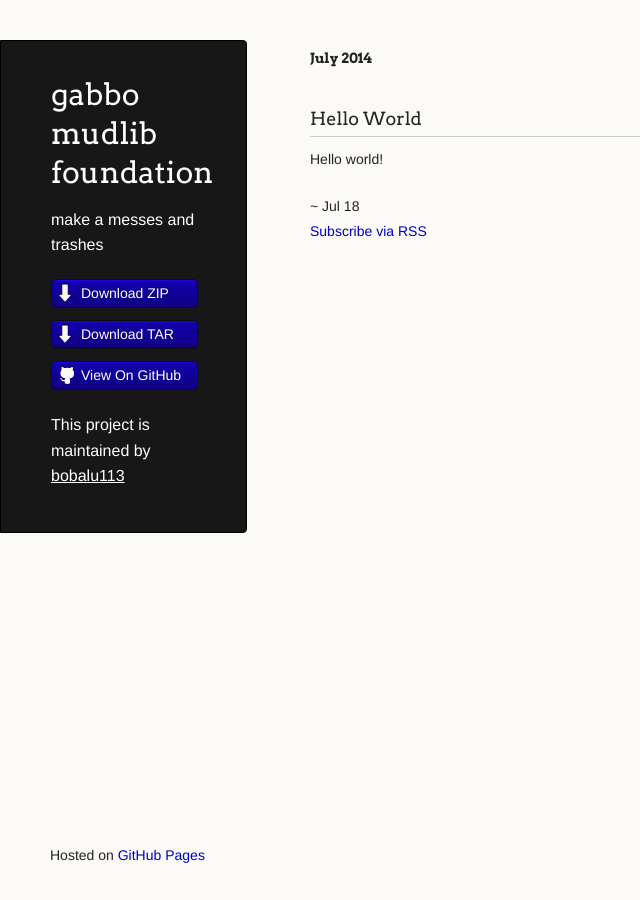
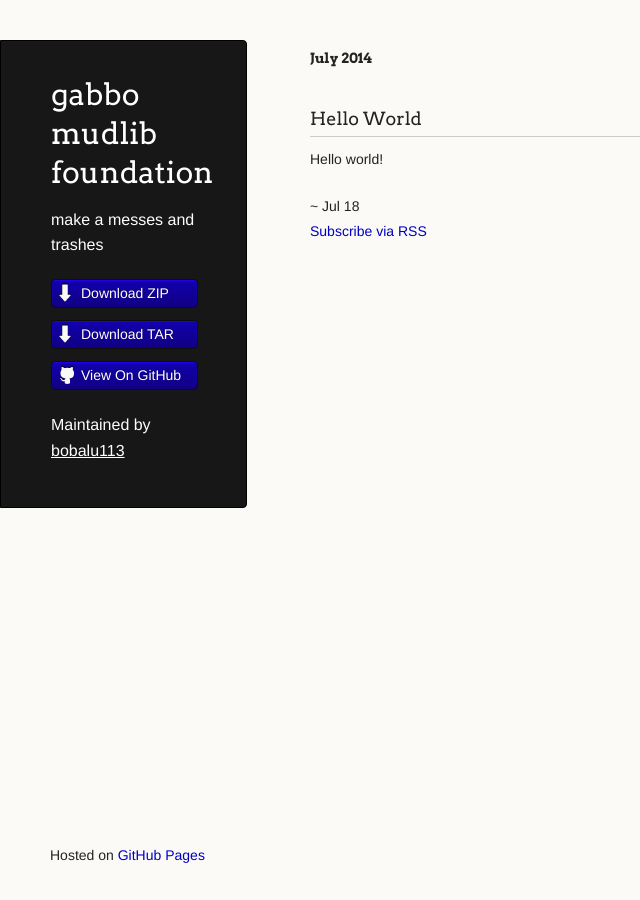
Before and after one commit to bobalu113/gabbo, a Jekyll site: the page built from index.html, in a window 1280 px wide. Shown: the whole page, without its empty margins (0-640 px from the left). Built offline with Jekyll 4.4.1, drawn with Linux system fonts in a browser that asks for light colours; Markdown is read by kramdown in place of the engine named in the settings.

```diff
--- a/_layouts/default.html
+++ b/_layouts/default.html
@@ -25,9 +25,7 @@
           <li><a class="buttons github" href="https://github.com/bobalu113/gabbo">View On GitHub</a></li>
         </ul>
 
-        <p class="header">This project is maintained by <a class="header name" href="https://github.com/bobalu113">bobalu113</a></p>
-
-
+        <p class="header">Maintained by <a class="header name" href="https://github.com/bobalu113">bobalu113</a></p>
       </header>
       <section>
         {{ content }}
@@ -47,6 +45,5 @@
             pageTracker._trackPageview();
             } catch(err) {}
           </script>
-
   </body>
 </html>
```
Also changed, not shown: other parts of _layouts/default.html (+1 -1 lines).
